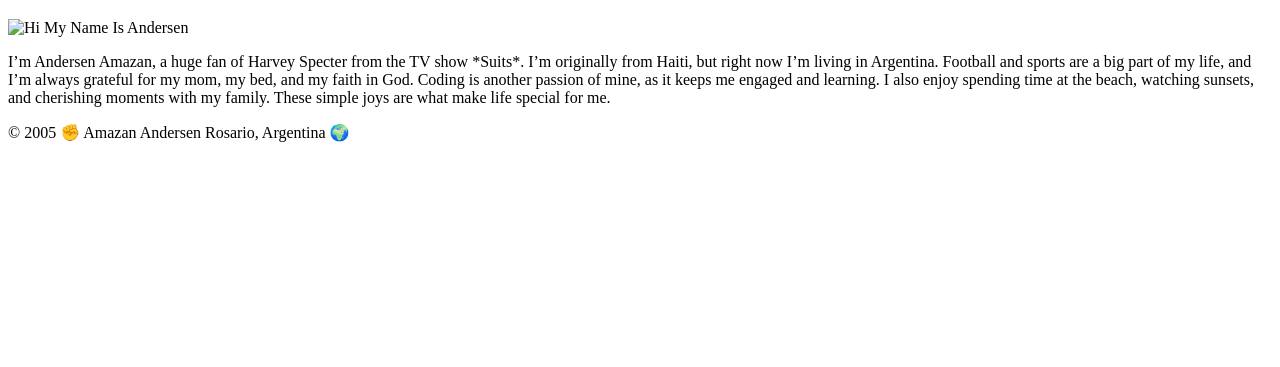
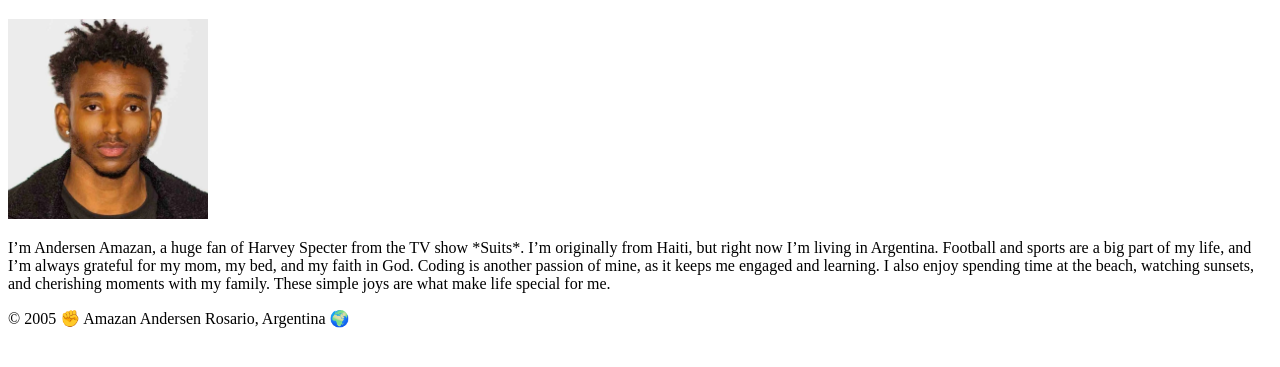
Before and after one commit to AmazanAndersen/wdd130, a plain HTML site: page index.html in a window 1280 px wide. Shown: the part 87-454 px from the top of the page. Drawn offline with Linux system fonts and the light colour scheme.

Commit message:
add  image

```diff
--- a/index.html
+++ b/index.html
@@ -13,7 +13,7 @@
 
     <main>
         <h1>Amazan Andersen | WDD 130</h1>
-        <img src="./Images/Andersen.jpg" alt="Hi My Name Is Andersen " width="200">
+        <img src="./Images/Copia de Andersen.jpg" alt="Hi My Name Is Andersen " width="200">
         <p> I’m Andersen Amazan, a huge fan of Harvey Specter from the TV show *Suits*. I’m originally from Haiti, but right now I’m living in Argentina. Football and sports are a big part of my life, and I’m always grateful for my mom, my bed, and my faith in God. Coding is another passion of mine, as it keeps me engaged and learning. I also enjoy spending time at the beach, watching sunsets, and cherishing moments with my family. These simple joys are what make life special for me.</p>
     </main>
     <footer>
```
